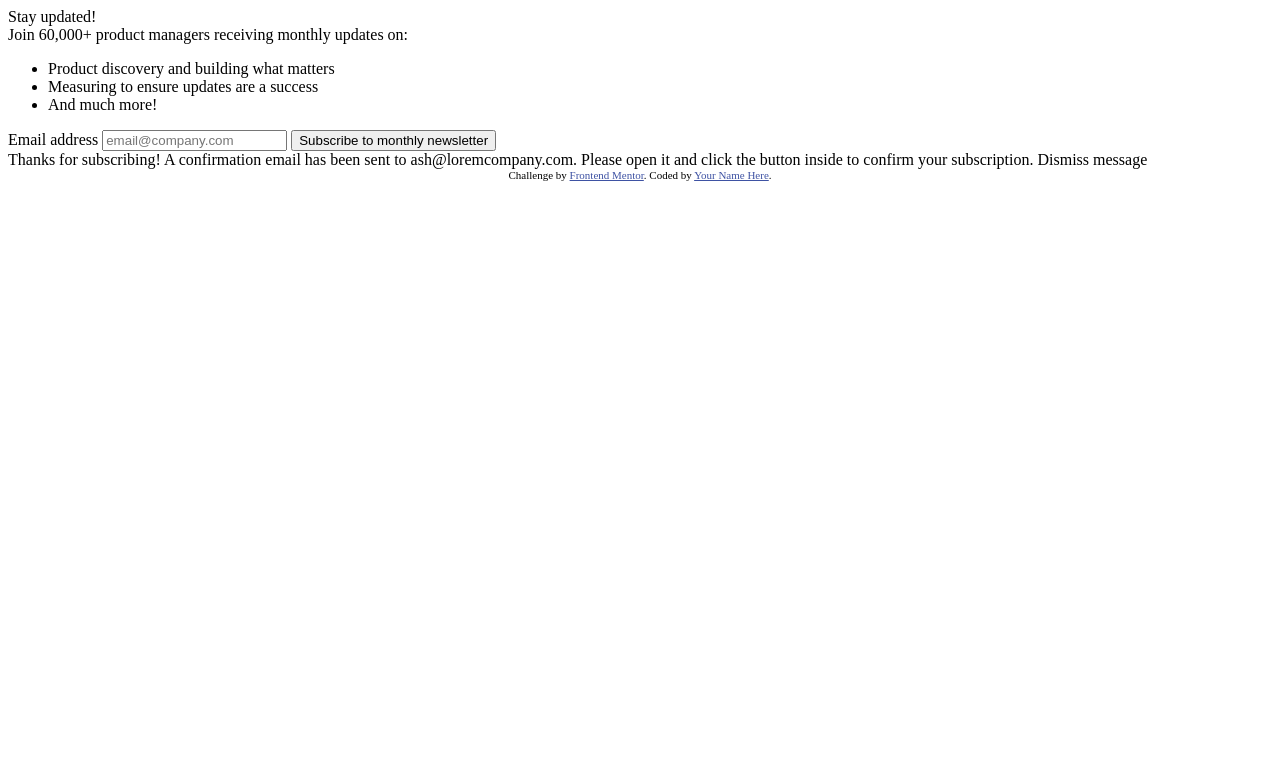
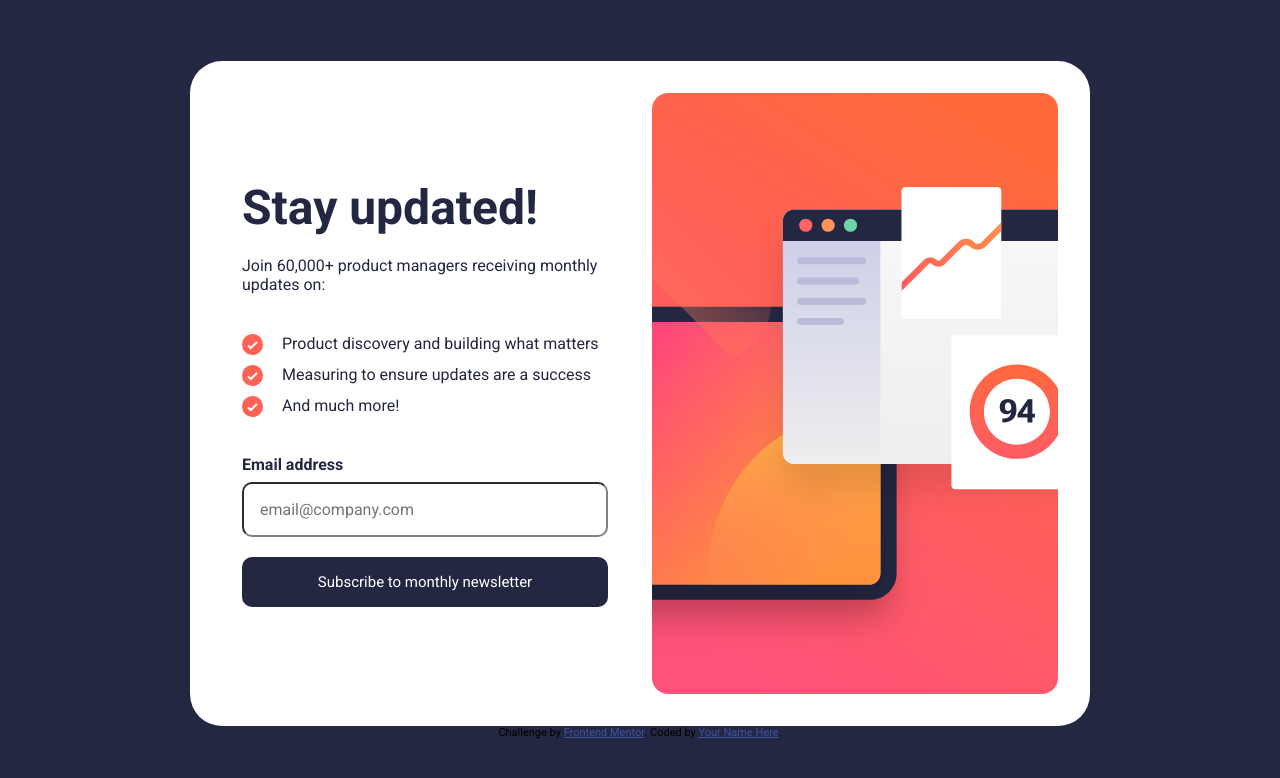
Before and after one commit to DicksenT/Newslatter-signup, a plain HTML site: page index.html in a window 1280 px wide. Drawn offline with Linux system fonts and the light colour scheme.

Commit message:
desktop css done

```diff
--- a/index.html
+++ b/index.html
@@ -35,19 +35,18 @@
       <div class="left">
         <div class="bold">Stay updated!</div>
         <div class="text">
-        Join 60,000+ product managers receiving monthly updates
-        on:
-      </div>
+          Join 60,000+ product managers receiving monthly updates on:
+        </div>
         <ul class="lists">
           <li class="list">Product discovery and building what matters</li>
           <li class="list">Measuring to ensure updates are a success</li>
           <li class="list">And much more!</li>
         </ul>
         <form action="" class="email-form">
-        <label for="email" class="label">Email address</label>
-        <input type="text" class="email" placeholder="email@company.com">
-        <button class="submit">Subscribe to monthly newsletter</button>
-      </form>
+          <label for="email" class="label">Email address</label>
+          <input type="text" class="email" placeholder="email@company.com" />
+          <button class="submit">Subscribe to monthly newsletter</button>
+        </form>
       </div>
       <div class="right">
         <div class="photo"></div>
@@ -56,7 +55,7 @@
     </div>
 
     <!-- Success message start -->
-    <div class="success">
+    <div class="success container">
       Thanks for subscribing! A confirmation email has been sent to
       ash@loremcompany.com. Please open it and click the button inside to
       confirm your subscription. Dismiss message
--- a/style.css
+++ b/style.css
@@ -0,0 +1,94 @@
+@import url('https://fonts.googleapis.com/css2?family=Roboto:wght@400;700&display=swap');
+*{
+    padding: 0;
+    margin: 0;
+    box-sizing: border-box;
+    font-family: 'Roboto', sans-serif;
+}
+body{
+    height: 100vh;
+    background-color: hsl(234, 29%, 20%);
+    display: flex;
+    align-items: center;
+    justify-content: center;
+    flex-direction: column;
+}
+.container{
+    width: 900px;
+    display: flex;
+    background-color: white;
+    padding: 20px;
+    border-radius: 32px;
+}
+/*Text Left Area*/
+.left{
+    width: 50%;
+    padding: 40px 32px;
+    color: hsl(234, 29%, 20%);
+    margin: auto;
+}
+.bold{
+    font-size: 48px;
+    font-weight: 700;
+}
+.text{
+    font-size: 16px;
+    margin: 20px 0;
+}
+.lists{
+    margin: 40px 0;
+}
+li{
+    list-style: none;
+    position: relative;
+    padding-left: 40px;
+    margin-bottom: 12px;
+}
+.list::before{
+    content: url(assets/images/icon-list.svg);
+    position: absolute;
+    left: 0;
+}
+.email-form{
+    display: flex;
+    flex-direction: column;
+}
+.label{
+    font-weight: 700;
+}
+.email{
+    padding: 16px;
+    border-radius: 10px;
+    border-color: gray;
+    font-size: 16px;
+    margin: 8px 0 20px;
+}
+.email:focus{
+    outline: none;
+}
+.submit{
+    border: none;
+    background-color: hsl(234, 29%, 20%);
+    color: white;
+    padding: 16px;
+    font-size: 15px;
+    border-radius: 10px;
+    transition: 0.4s;
+
+}
+.submit:hover{
+    background-color: hsl(4, 100%, 67%);
+    box-shadow: 0px 10px 32px -3px hsl(4, 100%, 67%);
+}
+.success{
+    display: none;
+}
+/*Right Part*/
+.right{
+    width: 50%;
+    padding: 12px;
+}
+.photo{
+    width: 100%;
+    content: url(assets/images/illustration-sign-up-desktop.svg);
+}
```
